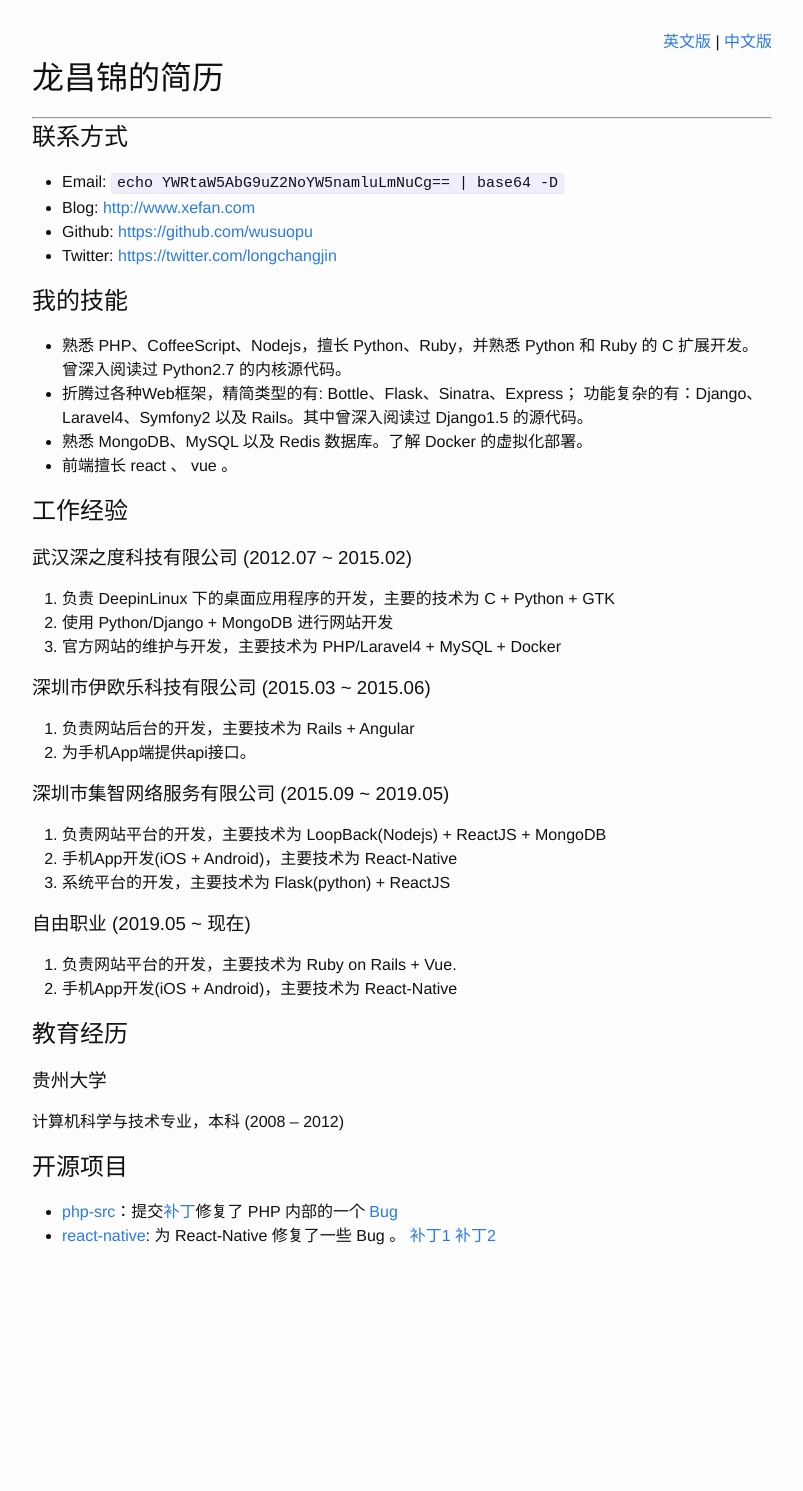
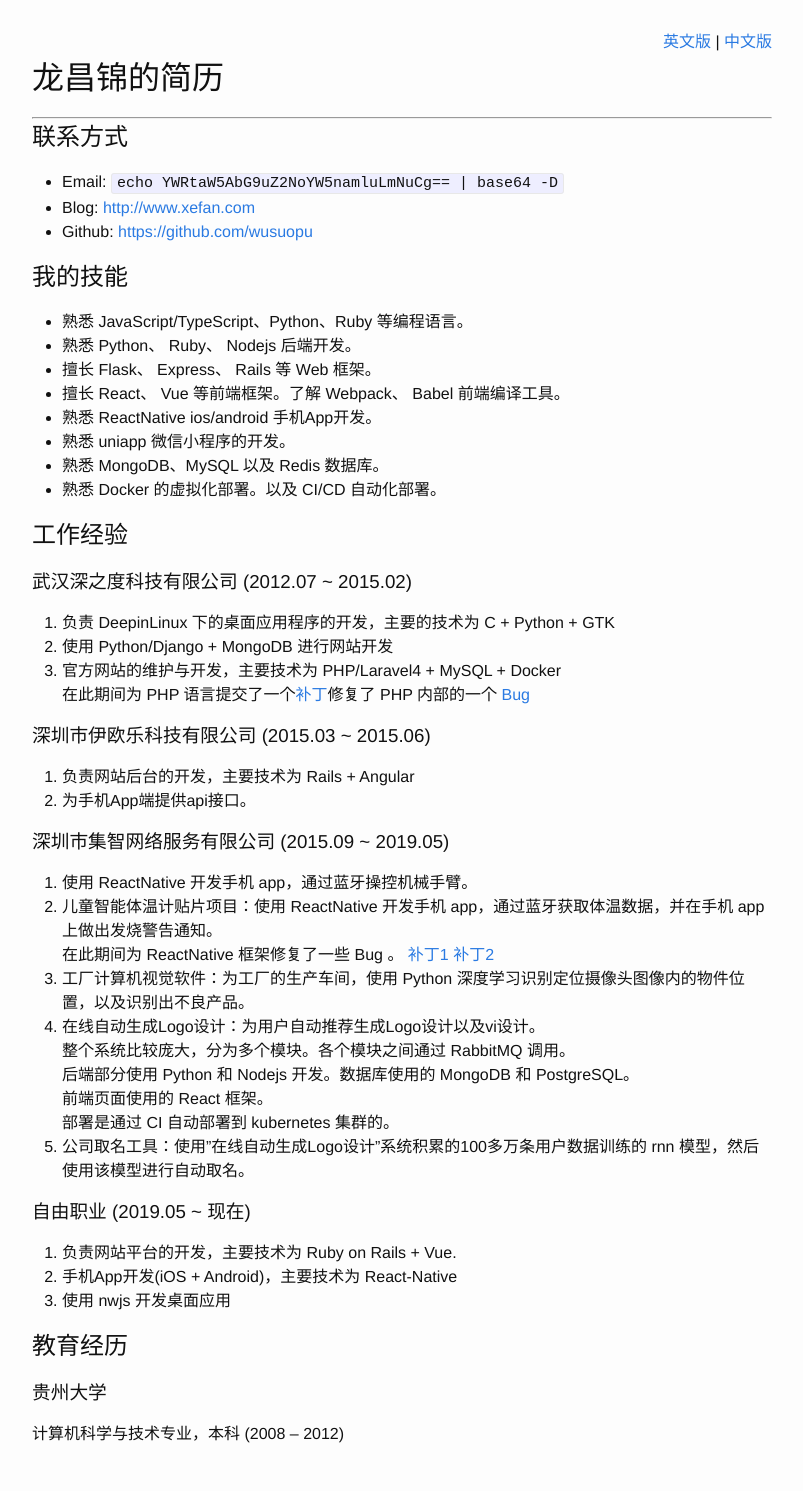
Before and after one commit to wusuopu/myown-resume, a Jekyll site: the page built from index.zh-CN.md, in a window 1280 px wide. Shown: the whole page, without its empty margins (238-1041 px from the left). Built offline with Jekyll 4.4.1, drawn with Linux system fonts in a browser that asks for light colours; before the commit the page ends 1293 px from its top, so only the background shows below that.

Commit message:
Update resume

```diff
--- a/_sass/_base.scss
+++ b/_sass/_base.scss
@@ -202,3 +202,9 @@ pre {
         }
     }
 }
+
+@media print {
+  .hide-print {
+    display: none;
+  }
+}
--- a/index.zh-CN.md
+++ b/index.zh-CN.md
@@ -3,7 +3,7 @@ layout: default
 title: 龙昌锦的简历
 ---
 
-<div style="text-align: right;"> <a href="index.html">英文版</a> | <a href="index.zh-CN.html">中文版</a> </div>
+<div class="hide-print" style="text-align: right;"> <a href="index.html">英文版</a> | <a href="index.zh-CN.html">中文版</a> </div>
 
 # 龙昌锦的简历
 
@@ -13,15 +13,17 @@ title: 龙昌锦的简历
 - Email: `echo YWRtaW5AbG9uZ2NoYW5namluLmNuCg== | base64 -D`
 - Blog: [http://www.xefan.com](http://www.xefan.com)
 - Github: [https://github.com/wusuopu](https://github.com/wusuopu)
-- Twitter: [https://twitter.com/longchangjin](https://twitter.com/longchangjin)
 
 
 ## 我的技能
-- 熟悉 PHP、CoffeeScript、Nodejs，擅长 Python、Ruby，并熟悉 Python 和 Ruby 的 C 扩展开发。曾深入阅读过 Python2.7 的内核源代码。
-- 折腾过各种Web框架，精简类型的有: Bottle、Flask、Sinatra、Express；
-功能复杂的有：Django、Laravel4、Symfony2 以及 Rails。其中曾深入阅读过 Django1.5 的源代码。
-- 熟悉 MongoDB、MySQL 以及 Redis 数据库。了解 Docker 的虚拟化部署。
-- 前端擅长 react 、 vue 。
+- 熟悉 JavaScript/TypeScript、Python、Ruby 等编程语言。
+- 熟悉 Python、 Ruby、 Nodejs 后端开发。
+- 擅长 Flask、 Express、 Rails 等 Web 框架。
+- 擅长 React、 Vue 等前端框架。了解 Webpack、 Babel 前端编译工具。
+- 熟悉 ReactNative ios/android 手机App开发。
+- 熟悉 uniapp 微信小程序的开发。
+- 熟悉 MongoDB、MySQL 以及 Redis 数据库。
+- 熟悉 Docker 的虚拟化部署。以及 CI/CD 自动化部署。
 
 
 ## 工作经验
@@ -30,6 +32,7 @@ title: 龙昌锦的简历
 1. 负责 DeepinLinux 下的桌面应用程序的开发，主要的技术为 C + Python + GTK
 2. 使用 Python/Django + MongoDB 进行网站开发
 3. 官方网站的维护与开发，主要技术为 PHP/Laravel4 + MySQL + Docker
+  在此期间为 PHP 语言提交了一个[补丁](http://git.php.net/?p=php-src.git;a=commit;h=72976e2497f963b7f203443f9881d52e0ff97962)修复了 PHP 内部的一个 [Bug](https://bugs.php.net/bug.php?id=66606)
 
 ### 深圳市伊欧乐科技有限公司 (2015.03 ~ 2015.06)
 1. 负责网站后台的开发，主要技术为 Rails + Angular
@@ -37,21 +40,24 @@ title: 龙昌锦的简历
 
 
 ### 深圳市集智网络服务有限公司 (2015.09 ~ 2019.05)
-1. 负责网站平台的开发，主要技术为 LoopBack(Nodejs) + ReactJS + MongoDB
-2. 手机App开发(iOS + Android)，主要技术为 React-Native
-3. 系统平台的开发，主要技术为 Flask(python) + ReactJS
+1. 使用 ReactNative 开发手机 app，通过蓝牙操控机械手臂。
+2. 儿童智能体温计贴片项目：使用 ReactNative 开发手机 app，通过蓝牙获取体温数据，并在手机 app 上做出发烧警告通知。
+  在此期间为 ReactNative 框架修复了一些 Bug 。 [补丁1](https://github.com/facebook/react-native/commit/97741af8b99ea8e443d41b80c4d9a8fd843a96ab) [补丁2](https://github.com/facebook/react-native/commit/97b8a57bdbbf462aaef807991eea22665f0662c9)
+3. 工厂计算机视觉软件：为工厂的生产车间，使用 Python 深度学习识别定位摄像头图像内的物件位置，以及识别出不良产品。
+4. 在线自动生成Logo设计：为用户自动推荐生成Logo设计以及vi设计。
+  整个系统比较庞大，分为多个模块。各个模块之间通过 RabbitMQ 调用。
+  后端部分使用 Python 和 Nodejs 开发。数据库使用的 MongoDB 和 PostgreSQL。
+  前端页面使用的 React 框架。
+  部署是通过 CI 自动部署到 kubernetes 集群的。
+5. 公司取名工具：使用"在线自动生成Logo设计"系统积累的100多万条用户数据训练的 rnn 模型，然后使用该模型进行自动取名。
 
 ### 自由职业 (2019.05 ~ 现在)
 1. 负责网站平台的开发，主要技术为 Ruby on Rails + Vue.
 2. 手机App开发(iOS + Android)，主要技术为 React-Native
+3. 使用 nwjs 开发桌面应用
 
 
 ## 教育经历
 
 ### 贵州大学
   计算机科学与技术专业，本科 (2008 – 2012)
-
-
-## 开源项目
-- [php-src](https://github.com/php/php-src)：提交[补丁](http://git.php.net/?p=php-src.git;a=commit;h=72976e2497f963b7f203443f9881d52e0ff97962)修复了 PHP 内部的一个 [Bug](https://bugs.php.net/bug.php?id=66606)
-- [react-native](https://github.com/facebook/react-native): 为 React-Native 修复了一些 Bug 。 [补丁1](https://github.com/facebook/react-native/commit/97741af8b99ea8e443d41b80c4d9a8fd843a96ab) [补丁2](https://github.com/facebook/react-native/commit/97b8a57bdbbf462aaef807991eea22665f0662c9)
```
Also changed, not shown: index.md (+21 -11 lines).
